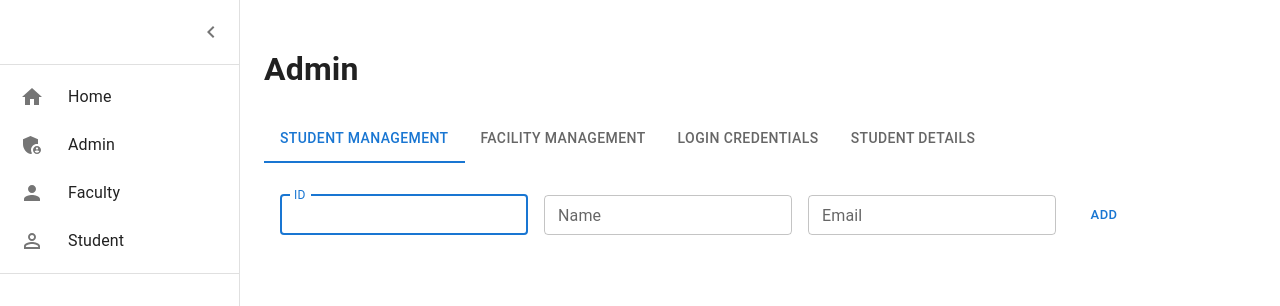
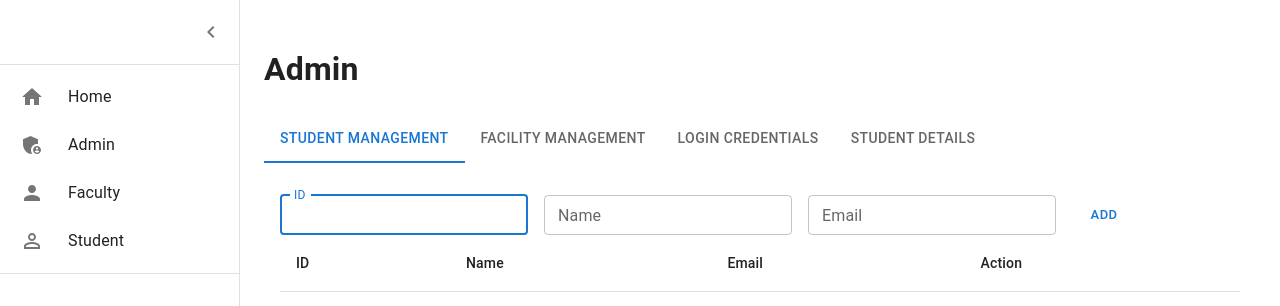
Before and after one commit to Project-Dharani/Admin, a React (Create React App) app in the folder client/: page /Admin in a window 1280 px wide. Shown: the top 306 px of the page. Built offline with nearby package versions, Linux system fonts and the light colour scheme.

Commit message:
added table in admin

```diff
--- a/client/src/pages/Admin.js
+++ b/client/src/pages/Admin.js
@@ -165,6 +165,39 @@ export default function Admin() {
                       </Button>
                     </Box>
                   )}
+                  <TableContainer>
+                    <Table>
+                      <TableHead>
+                        <TableRow>
+                          <TableCell>ID</TableCell>
+                          <TableCell>Name</TableCell>
+                          <TableCell>Email</TableCell>
+                          <TableCell>Action</TableCell>
+                        </TableRow>
+                      </TableHead>
+                      <TableBody>
+                        {students.map((student) => (
+                          <TableRow key={student.id}>
+                            <TableCell>{student.id}</TableCell>
+                            <TableCell>{student.name}</TableCell>
+                            <TableCell>{student.email}</TableCell>
+                            <TableCell>
+                              <IconButton
+                                onClick={() => handleEditStudent(student)}
+                              >
+                                Edit
+                              </IconButton>
+                              <IconButton
+                                onClick={() => handleDeleteStudent(student.id)}
+                              >
+                                Delete
+                              </IconButton>
+                            </TableCell>
+                          </TableRow>
+                        ))}
+                      </TableBody>
+                    </Table>
+                  </TableContainer>
                 </>
               )}
               {activeTab === 1 && <p>Content for Facility Management</p>}
```
